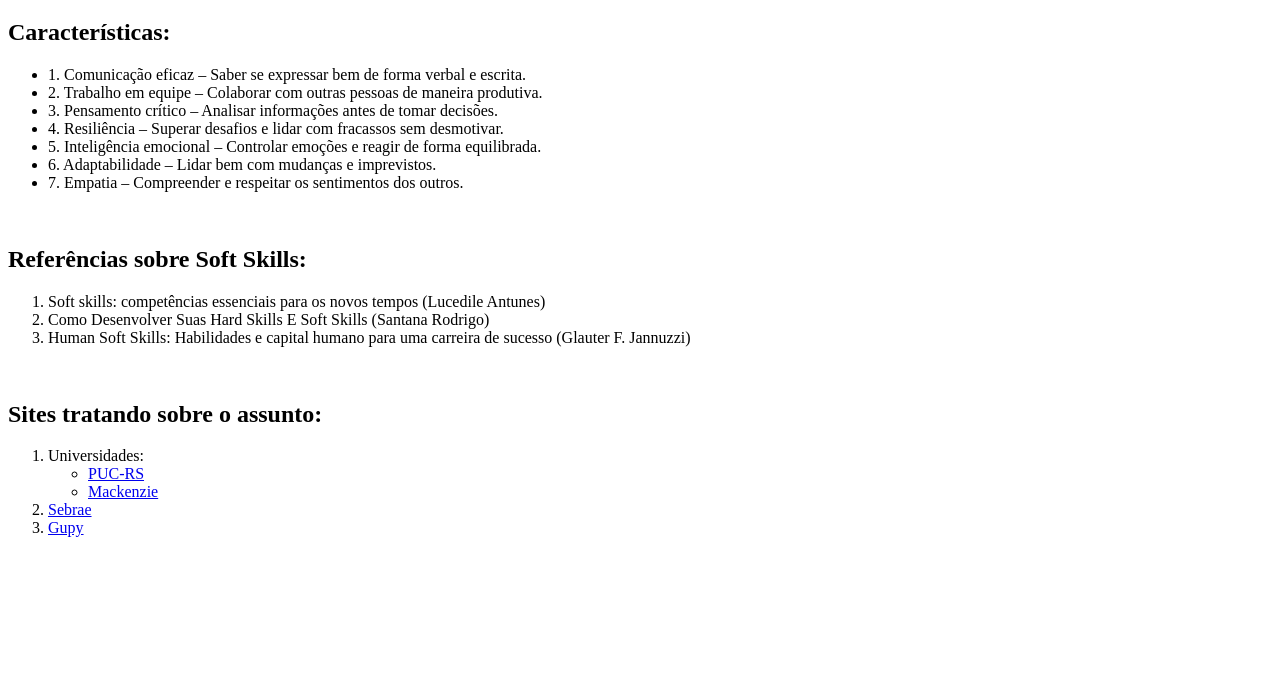
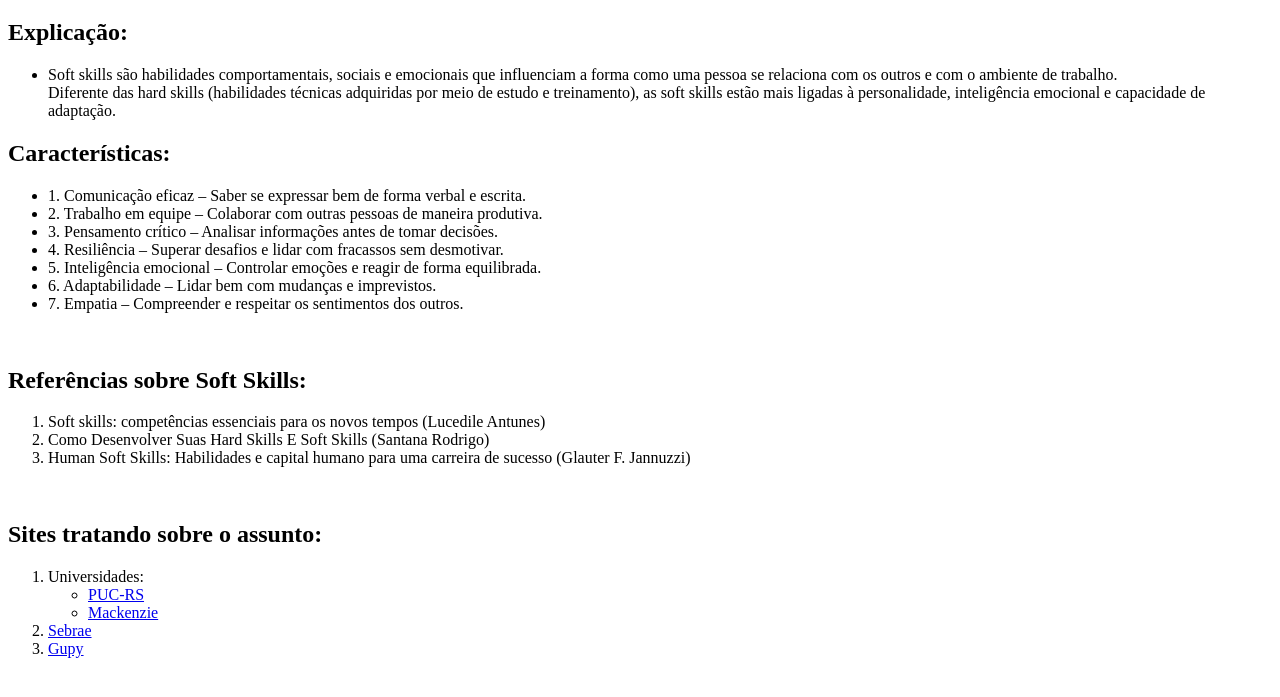
Before and after one commit to Lfdomenico/testeListas-09-04, a plain HTML site: page index.html in a window 1280 px wide. Shown: the part 61-758 px from the top of the page. Drawn offline with Linux system fonts and the light colour scheme.

Commit message:
PequenasAlteraçõesTexto

```diff
--- a/index.html
+++ b/index.html
@@ -11,6 +11,11 @@
 
     <!-- Cabe�alho da p�gina -->
     <h1>Soft Skills</h1>
+    <h2>Explicação: </h2>
+    <ul>
+        <!-- Cada <li> representa um item da lista -->
+        <li>Soft skills são habilidades comportamentais, sociais e emocionais que influenciam a forma como uma pessoa se relaciona com os outros e com o ambiente de trabalho. <br>Diferente das hard skills (habilidades técnicas adquiridas por meio de estudo e treinamento), as soft skills estão mais ligadas à personalidade, inteligência emocional e capacidade de adaptação.</li>
+    </ul>
     <h2>Características: </h2>
 
     <!-- Lista n�o ordenada (com marcadores) -->
```
